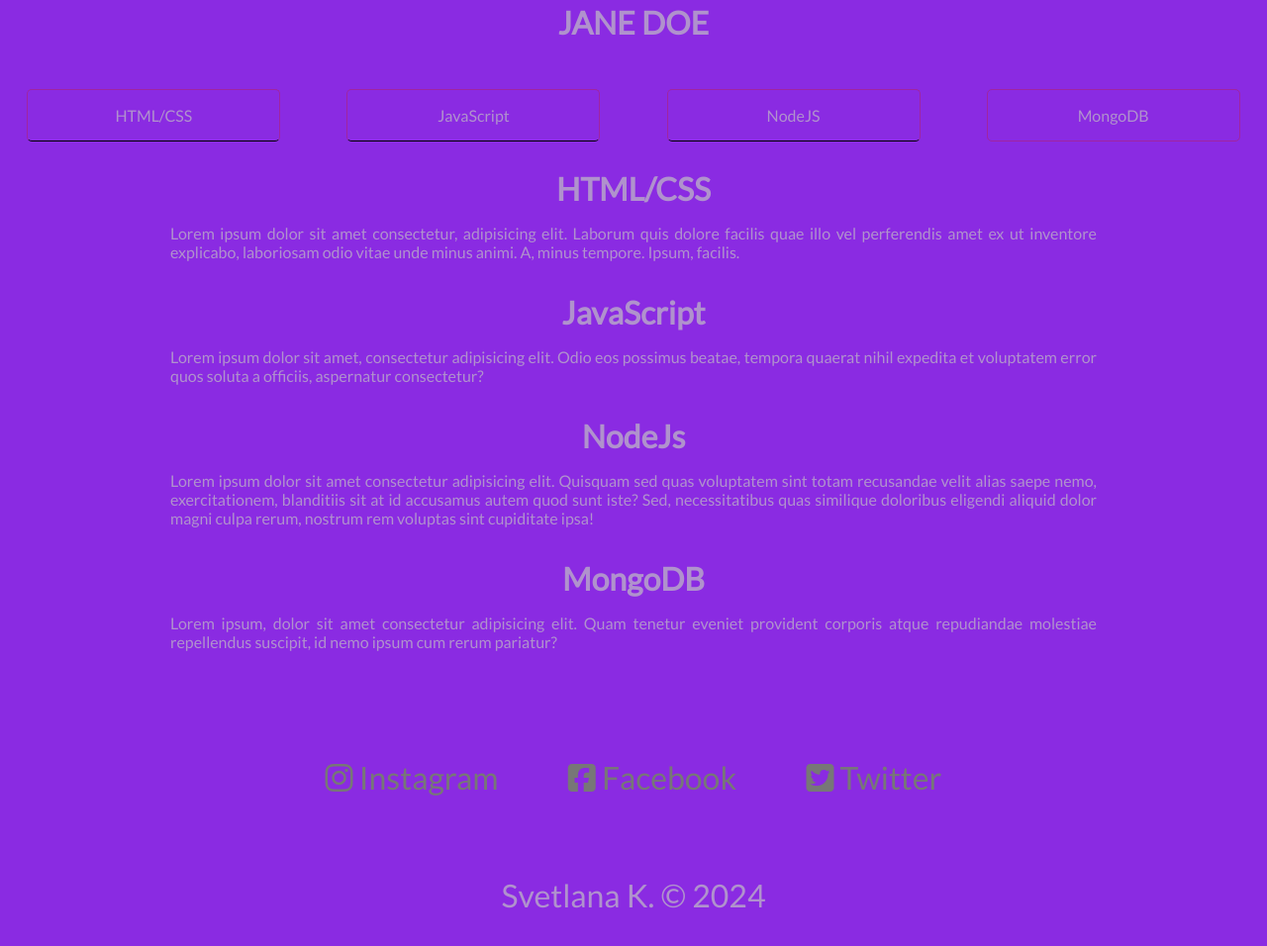
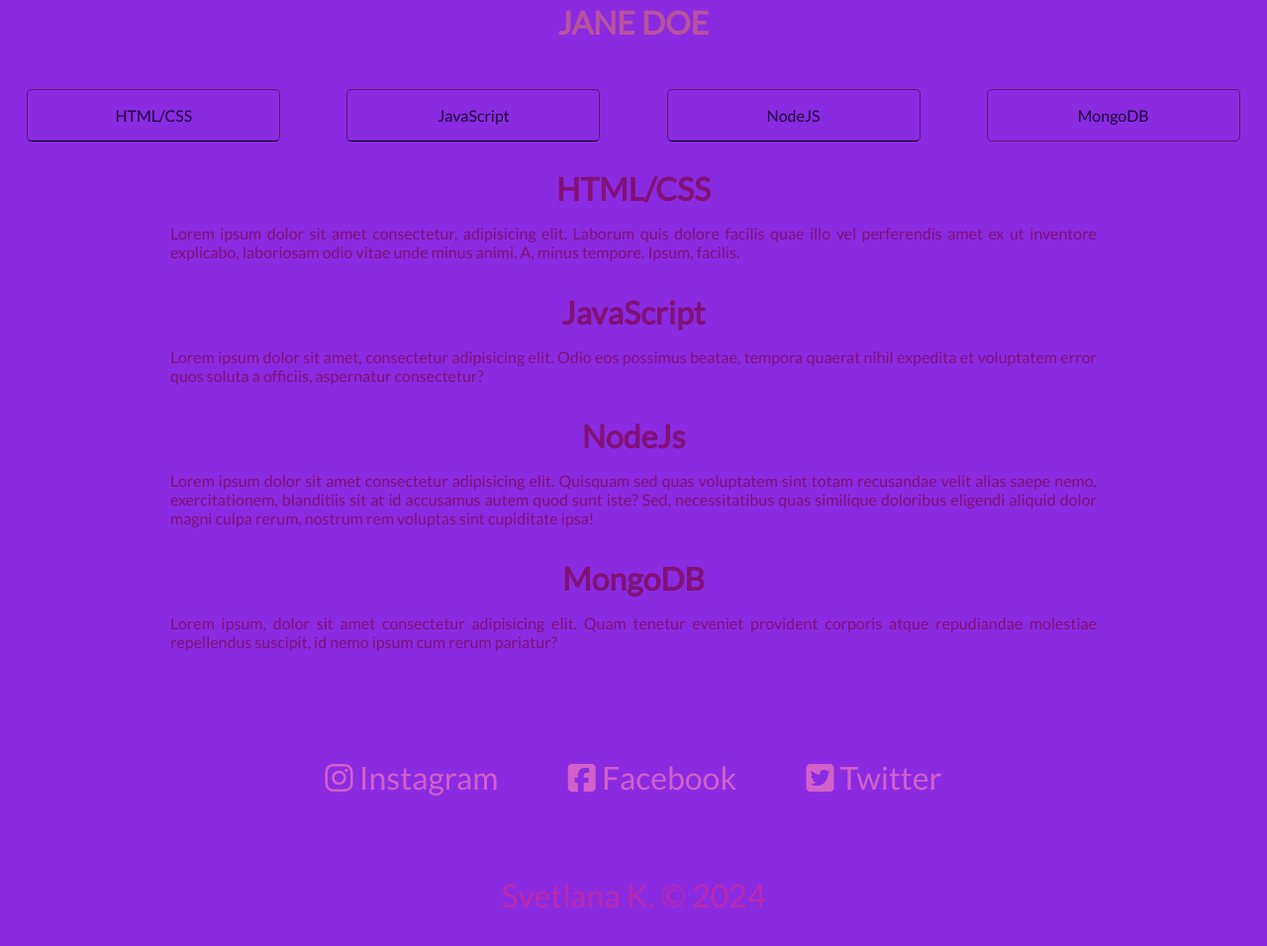
Before and after one commit to svetik24/RKE129-Week7-ResponsivePageTask, a plain HTML site: page index.html in a window 1280 px wide. Shown: the part 527-1483 px from the top of the page at 99% size. Drawn offline with Linux system fonts and the light colour scheme.

Commit message:
add changes

```diff
--- a/css/style.css
+++ b/css/style.css
@@ -88,6 +88,21 @@
         background-position: center;
 
      }
+     .header {
+        color: rgb(6, 84, 58);
+    }
+
+    .main {
+        color: rgb(6, 84, 58);
+    }
+
+    .footer ul a {
+        color: rgb(6, 84, 58);
+    }
+
+    .footer {
+        color: rgb(6, 84, 58);
+    }
     .container {
     background-color: beige;
     color:brown;
@@ -122,15 +137,31 @@
 background-image: url("../img/profile2.jpg");
 background-position: center;
 }
+.header {
+    color: rgb(84, 6, 74);
+}
+
+.main {
+    color: rgb(160, 42, 164);
+}
+
+.footer ul a {
+    color: rgb(155, 24, 129);
+}
+
+.footer {
+    color: rgb(213, 72, 218);
+}
 .container {
     background-color: blue;
-    color: azure;
 
  }
  .navigation ul li {
-   border: 1px solid violet;
+    color: rgb(32, 5, 57);
+   border: 1px solid rgb(103, 19, 103);
 }
 }
+
 
 
 @media (min-width: 1024px){
@@ -139,14 +170,25 @@ background-image: url("../img/profile3.jpg");
 background-position: center;
 
     }
+    .header {
+        color: rgb(40, 150, 169);
+    }
+
+    .main {
+        color: rgb(25, 62, 173);
+    }
+
+    .footer ul a {
+        color: rgb(50, 144, 199);
+    }
+
+    .footer {
+        color: rgb(6, 84, 58);
+    }
 .container {
 background-color: bisque;
 color: aliceblue;
  }
-    /*muuda image-container taustapilti*/
-    /*muuda dokumendi taustavärvi*/
-    /*muuda dokumendi tekstivärvi*/
-    /*ära unusta ka raamjoonesid*/
 }
 
 
@@ -155,9 +197,24 @@ color: aliceblue;
 background-image: url("../img/profile4.jpg");
 background-position: center;
     }
+    .header {
+        color: rgb(184, 84, 157);
+    }
+
+    .main {
+        color: rgb(129, 17, 116);
+    }
+
+    .footer ul a {
+        color: rgb(210, 97, 201);
+    }
+
+    .footer {
+        color: rgb(189, 42, 172);
+    }
 .container {
 background-color: blueviolet;
-color: rgb(176, 146, 205);
+color: rgb(64, 10, 114);
 }
     /*muuda image-container taustapilti*/
     /*muuda dokumendi taustavärvi*/
@@ -169,7 +226,7 @@ color: rgb(176, 146, 205);
     .navigation ul li {
         display: inline-block;
         width: 16rem;
-        border: 1px solid rgb(160, 37, 160);
+
     }
 
     .navigation ul li:not(:last-child) {
```
